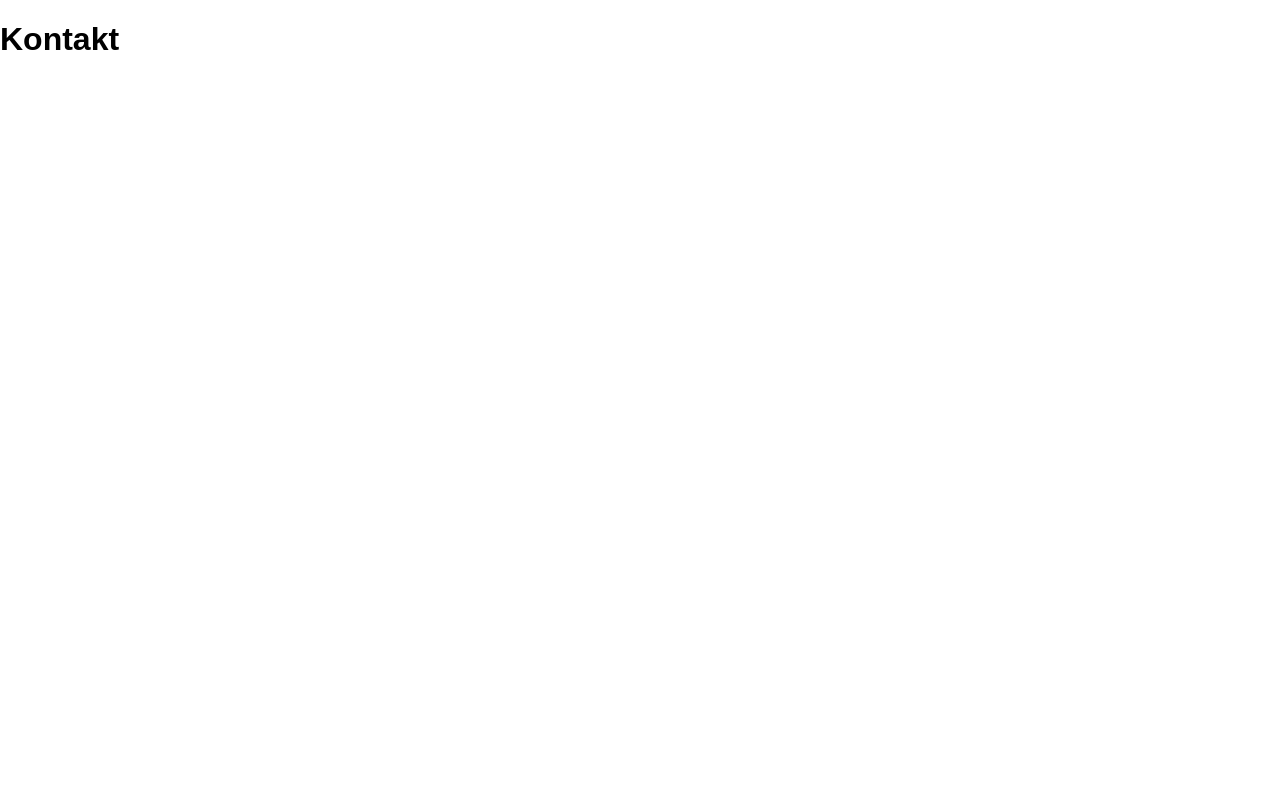
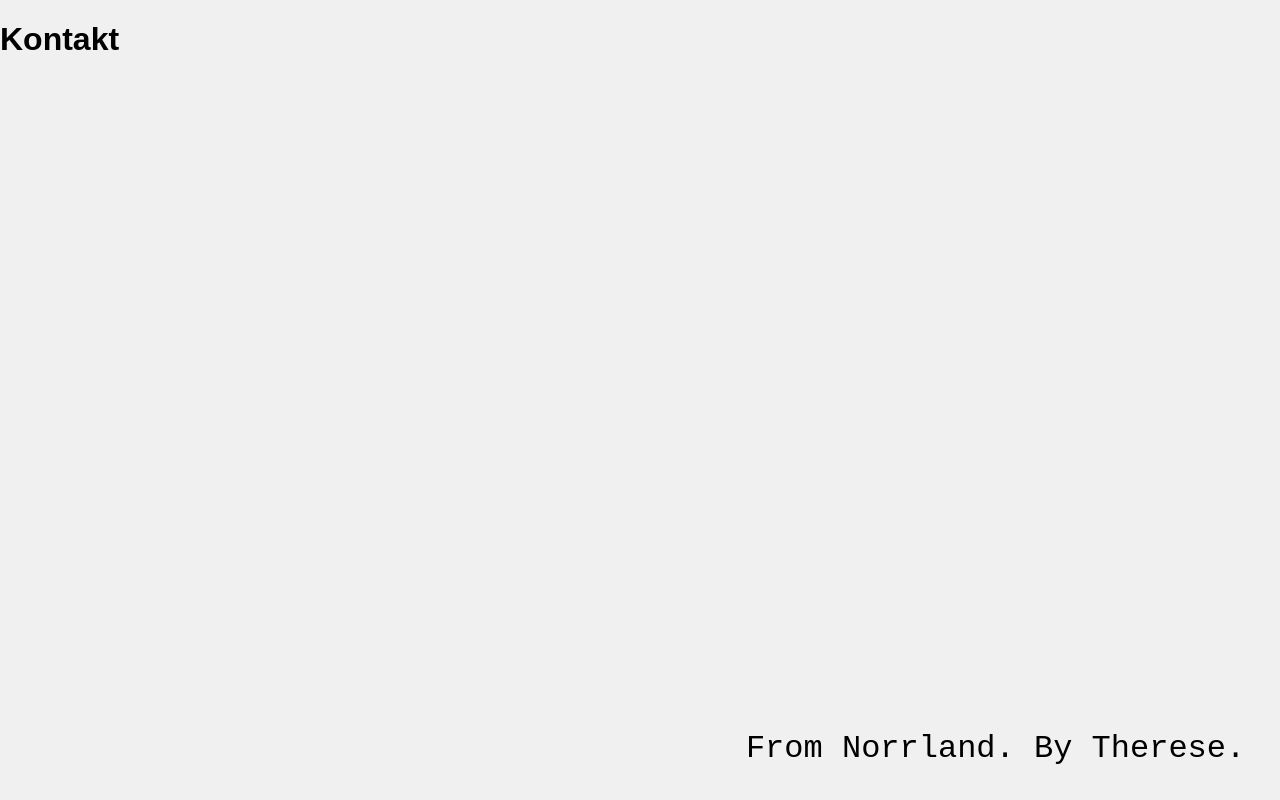
Before and after one commit to andyfied/portfolio, a React (Create React App) app: page /kontakt in a window 1280 px wide. Built offline with nearby package versions, Linux system fonts and the light colour scheme.

Commit message:
Started working on Contact

```diff
--- a/src/pages/Contact/Contact.css
+++ b/src/pages/Contact/Contact.css
@@ -1 +1,32 @@
 /* contact styles */
+
+body {
+    margin: 0 auto;
+}
+
+#page-container {
+    width: 100vw;
+    height: 100vh;
+    background-color: #f0f0f0;
+    display: flex;
+}
+
+/*---CSS for tagline title--- */
+#bytherese-main-container {
+    width: inherit;
+    height: inherit;
+    display: flex;
+    justify-content: flex-end;
+}
+#bytherese-title-container {
+    overflow: auto;
+    display: flex;
+    align-self: flex-end;
+    margin-right: 3%;
+    font-family: 'Courier New', Courier, monospace;
+}
+#bytherese-title {
+    font-size: 2em;
+    align-self: baseline;
+}
+/*---End of CSS for tagline title--- */
--- a/src/pages/Contact/Contact.js
+++ b/src/pages/Contact/Contact.js
@@ -2,8 +2,14 @@ import React from 'react'
 import './Contact.css'
 
 const Contact = () => (
-    <div>
+    <div id="page-container">
         <h1>Kontakt</h1>
+
+        <div id="bytherese-main-container">
+            <div id="bytherese-title-container">
+                <p id="bytherese-title">From Norrland. By Therese.</p>
+            </div>
+        </div>
     </div>
 )
 
```
